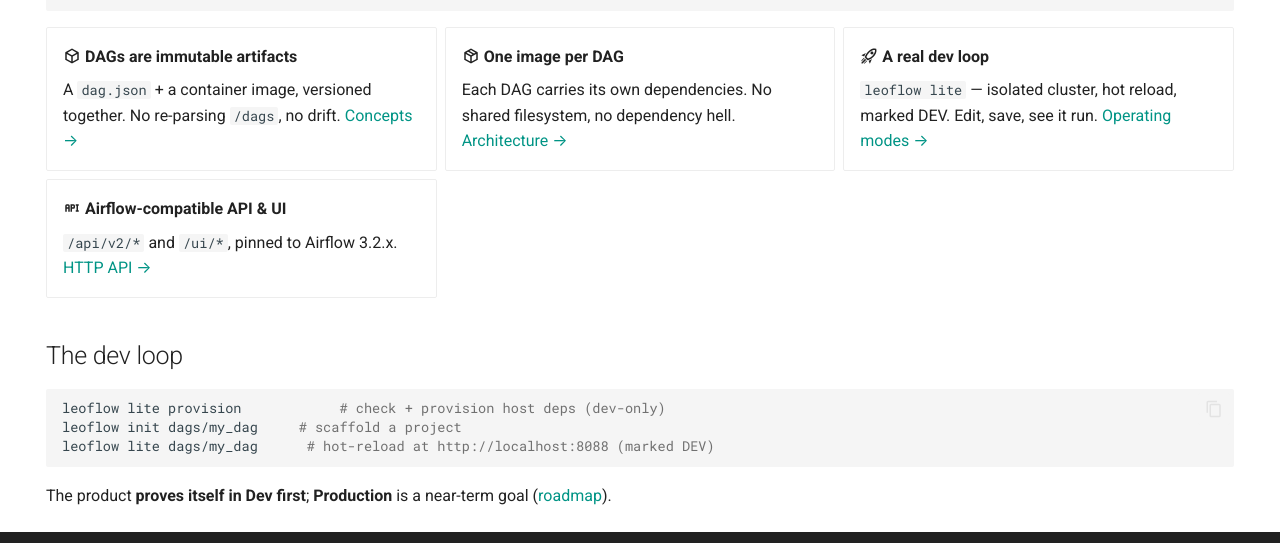
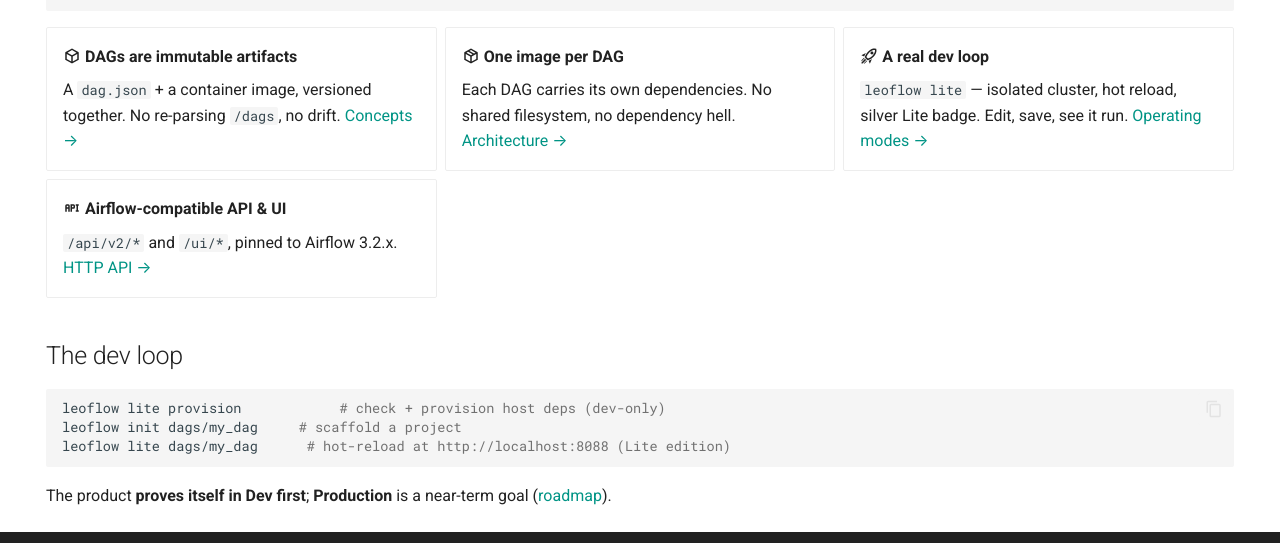
Before and after one commit to neochaotic/leoflow, an MkDocs documentation site: the page built from docs/index.md, in a window 1280 px wide and 900 px high, scrolled down 862 px. Shown: the part 211-754 px from the top of the window. Built offline with MkDocs 1.6.1 and Material for MkDocs 9.7.7, drawn with Linux system fonts in a browser that asks for light colours; comment, search, counter and statistics services are not loaded; some of the changed text lies outside the part shown.

Commit message:
docs: silver Lite / gold Pro edition badges + fix stale 'DEV' references
Visual hierarchy for the Lite and Production editions (post-helm-polish-
plan item 2):

- README: two new shields.io badges (silver Lite, gold Pro) near the
  CI/security shields, linking to the editions doc anchors.
- docs/editions.md: 🥈 Lite / 🥇 Production icons in the comparison
  table header and section titles.
- docs/operating-modes.md: same medals in the modes-comparison header;
  UI marker row updated to reflect reality — the actual InstanceName
  set by `leoflow lite` is "Leoflow Lite" (see
  internal/cli/dev.go:44), not the stale "Leoflow · DEV".
- docs/index.md, docs/contributing.md: drop the "marked DEV" wording
  in favor of "Lite edition" / silver badge phrasing, including the
  home-hero mock chrome.

The SPA navbar itself still shows the plain instance_name with default
Airflow styling — wiring a colored pill into the embedded Airflow UI
needs theme/navbar_color research and is filed as #210.

Co-Authored-By: Claude Opus 4.7 <noreply@anthropic.com>

````diff
--- a/docs/index.md
+++ b/docs/index.md
@@ -21,7 +21,7 @@ The workflow orchestrator that ate Apache Airflow's lunch.<br>
 </div>
 <div class="home-hero__media" markdown>
 <div class="home-hero__window" markdown>
-<span class="home-hero__chrome"><i></i><i></i><i></i><em>Leoflow · DEV — localhost:8088</em></span>
+<span class="home-hero__chrome"><i></i><i></i><i></i><em>Leoflow Lite — localhost:8088</em></span>
 ![Leoflow Dev, the ETL graph (extract, transform, load) running on a local cluster](assets/screenshots/dev-graph.png){ .home-hero__shot }
 </div>
 </div>
@@ -84,8 +84,8 @@ SDK). They compile to one immutable artifact — `dag.json` + a container image.
 
 - :material-rocket-launch-outline: **A real dev loop**
 
-    `leoflow lite` — isolated cluster, hot reload, marked DEV. Edit, save, see it
-    run. [Operating modes →](operating-modes.md)
+    `leoflow lite` — isolated cluster, hot reload, silver Lite badge. Edit, save,
+    see it run. [Operating modes →](operating-modes.md)
 
 - :material-api: **Airflow-compatible API & UI**
 
@@ -98,7 +98,7 @@ SDK). They compile to one immutable artifact — `dag.json` + a container image.
 ```bash
 leoflow lite provision            # check + provision host deps (dev-only)
 leoflow init dags/my_dag     # scaffold a project
-leoflow lite dags/my_dag      # hot-reload at http://localhost:8088 (marked DEV)
+leoflow lite dags/my_dag      # hot-reload at http://localhost:8088 (Lite edition)
 ```
 
 The product **proves itself in Dev first**; **Production** is a near-term goal
````
Also changed, not shown: README.md (+3 -0 lines), docs/contributing.md (+3 -2 lines), docs/editions.md (+3 -3 lines), docs/operating-modes.md (+4 -4 lines).
